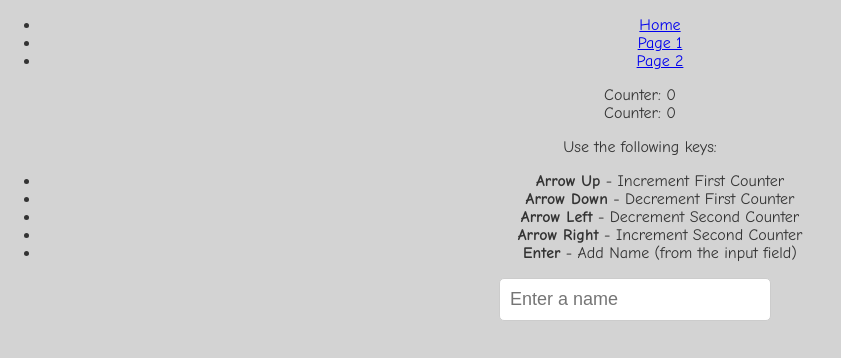
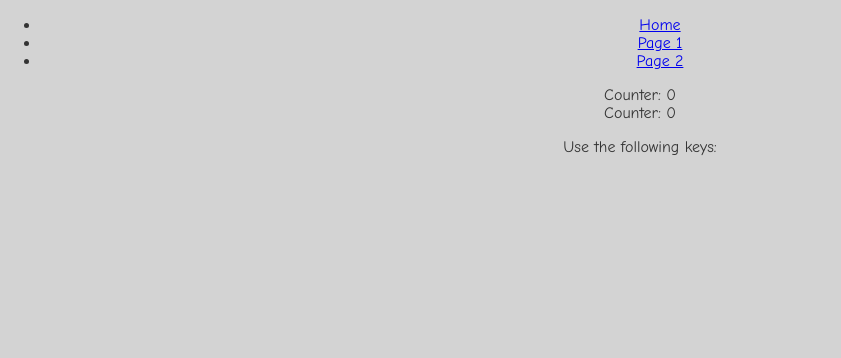
Before and after one commit to carcarloslos/cgz_backend, a website: page public/page1.html in a window 1280 px wide. Shown: the whole page, without its empty margins (0-841 px from the left). Drawn offline with Linux system fonts and the light colour scheme.

Commit message:
Update page1.html

```diff
--- a/public/page1.html
+++ b/public/page1.html
@@ -97,19 +97,6 @@
 
     <!-- Instructions for interacting with the page -->
     <p>Use the following keys:</p>
-    <ul>
-      <li><strong>Arrow Up</strong> - Increment First Counter</li>
-      <li><strong>Arrow Down</strong> - Decrement First Counter</li>
-      <li><strong>Arrow Left</strong> - Decrement Second Counter</li>
-      <li><strong>Arrow Right</strong> - Increment Second Counter</li>
-      <li><strong>Enter</strong> - Add Name (from the input field)</li>
-    </ul>
-
-    <!-- Input for adding names -->
-    <input type="text" id="nameInput" placeholder="Enter a name" />
-
-    <!-- Display added names -->
-    <ul id="nameList"></ul>
   </main>
 </body>
 </html>
```
